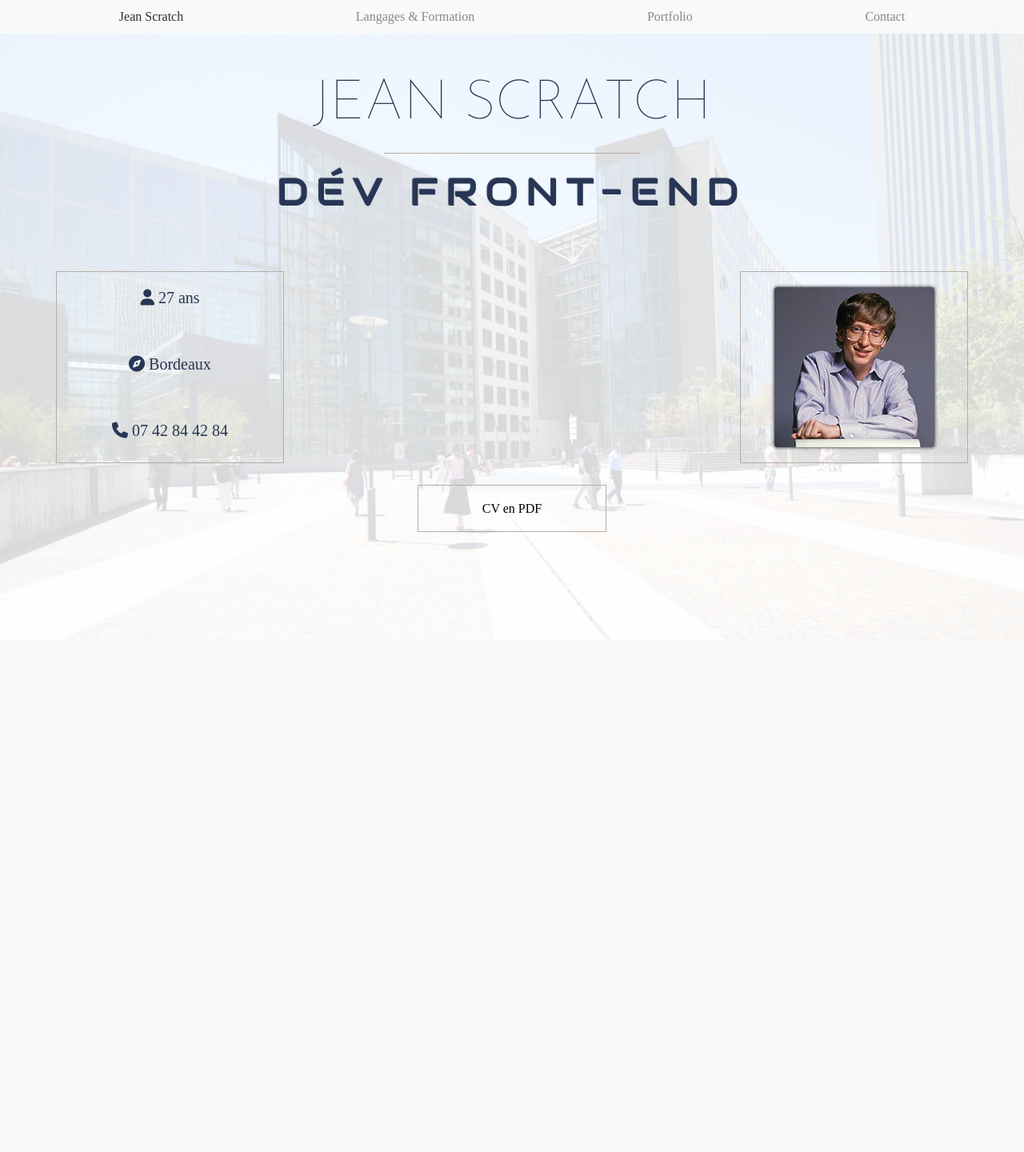
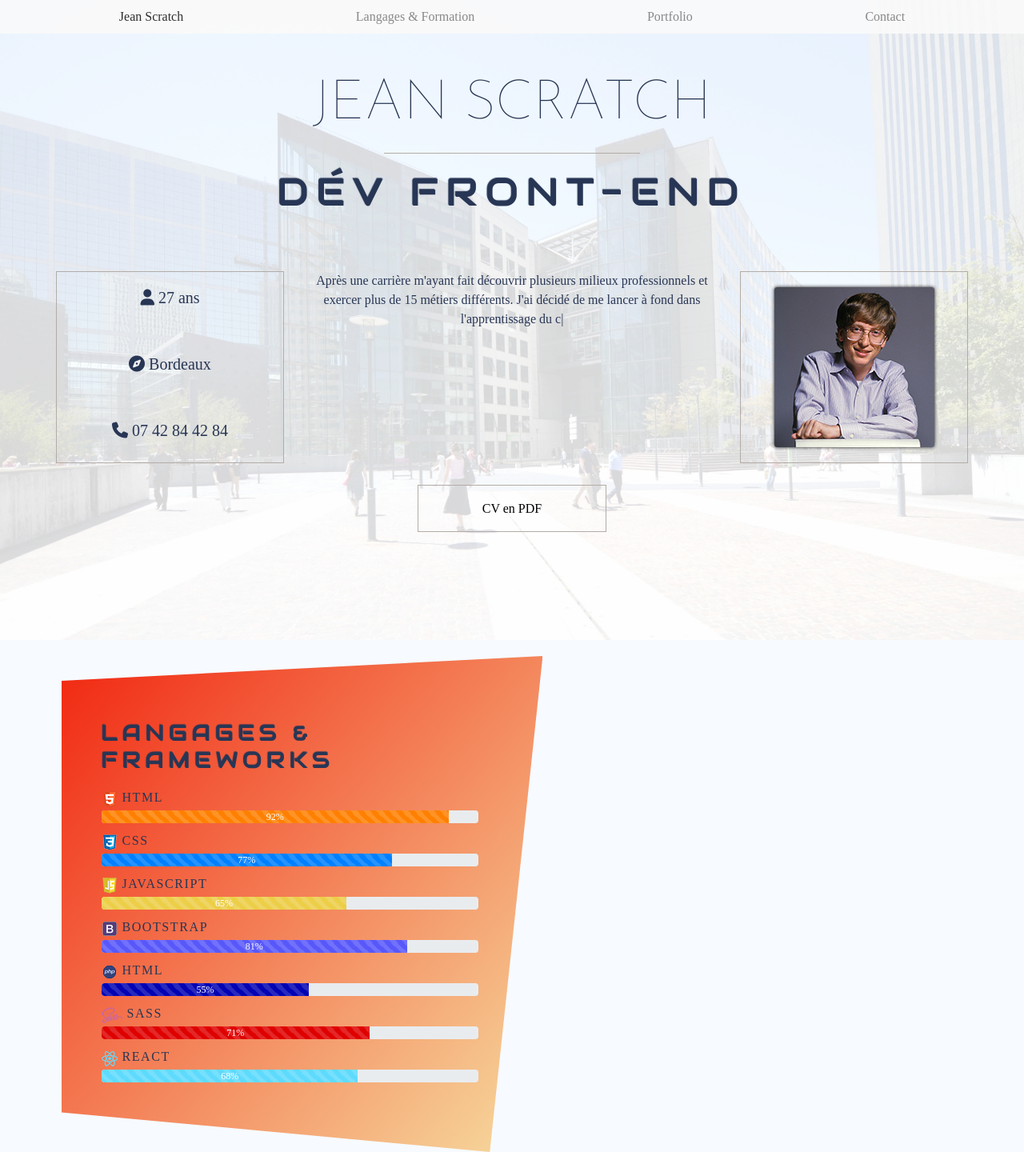
Before and after one commit to ThibaultG94/bootstrap-cv, a PHP site: page / in a window 1280 px wide. Shown: the whole page at 80% size. Before the commit the page ends 795 px from the top, so only its background shows below. Run offline with PHP 8.4, Linux system fonts and the light colour scheme; some web fonts are replaced.

Commit message:
progress bar

```diff
--- a/index.html
+++ b/index.html
@@ -66,7 +66,131 @@
 			</div>
 		</header>
 
+		<section id="langages">
+			<h3>Langages & frameworks</h3>
+			<div>
+				<div class="bar">
+					<img src="./media/html.png" alt="icone html" /> HTML
+				</div>
+				<div class="progress">
+					<div
+						class="progress-bar progress-bar-striped progress-bar-animated"
+						role="progressbar"
+						aria-valuenow="92"
+						aria-valuemin="0"
+						aria-valuemax="100"
+						style="width: 92%; background-color: #ff8000">
+						92%
+					</div>
+				</div>
+			</div>
+
+			<div>
+				<div class="bar">
+					<img src="./media/css.png" alt="icone css" /> CSS
+				</div>
+				<div class="progress">
+					<div
+						class="progress-bar progress-bar-striped progress-bar-animated"
+						role="progressbar"
+						aria-valuenow="77"
+						aria-valuemin="0"
+						aria-valuemax="100"
+						style="width: 77%; background-color: #0080ff">
+						77%
+					</div>
+				</div>
+			</div>
+
+			<div>
+				<div class="bar">
+					<img src="./media/js.png" alt="icone javascript" />
+					JAVASCRIPT
+				</div>
+				<div class="progress">
+					<div
+						class="progress-bar progress-bar-striped progress-bar-animated"
+						role="progressbar"
+						aria-valuenow="65"
+						aria-valuemin="0"
+						aria-valuemax="100"
+						style="width: 65%; background-color: #ecce48">
+						65%
+					</div>
+				</div>
+			</div>
+
+			<div>
+				<div class="bar">
+					<img src="./media/bootstrap.png" alt="icone bootstrap" />
+					BOOTSTRAP
+				</div>
+				<div class="progress">
+					<div
+						class="progress-bar progress-bar-striped progress-bar-animated"
+						role="progressbar"
+						aria-valuenow="81"
+						aria-valuemin="0"
+						aria-valuemax="100"
+						style="width: 81%; background-color: #5858fa">
+						81%
+					</div>
+				</div>
+			</div>
+
+			<div>
+				<div class="bar">
+					<img src="./media/php.png" alt="icone php" /> HTML
+				</div>
+				<div class="progress">
+					<div
+						class="progress-bar progress-bar-striped progress-bar-animated"
+						role="progressbar"
+						aria-valuenow="55"
+						aria-valuemin="0"
+						aria-valuemax="100"
+						style="width: 55%; background-color: #0404b4">
+						55%
+					</div>
+				</div>
+			</div>
+
+			<div>
+				<div class="bar">
+					<img src="./media/sass.png" alt="icone sass" /> SASS
+				</div>
+				<div class="progress">
+					<div
+						class="progress-bar progress-bar-striped progress-bar-animated"
+						role="progressbar"
+						aria-valuenow="71"
+						aria-valuemin="0"
+						aria-valuemax="100"
+						style="width: 71%; background-color: #df0101">
+						71%
+					</div>
+				</div>
+			</div>
+			<div>
+				<div class="bar">
+					<img src="./media/react.png" alt="icone react" /> REACT
+				</div>
+				<div class="progress">
+					<div
+						class="progress-bar progress-bar-striped progress-bar-animated"
+						role="progressbar"
+						aria-valuenow="68"
+						aria-valuemin="0"
+						aria-valuemax="100"
+						style="width: 68%; background-color: #5edafd">
+						68%
+					</div>
+				</div>
+			</div>
+		</section>
+
 		<script src="./assets/js/jquery.min.js" type="text/javacript"></script>
+		<script src="./assets/js/typed.min.js" type="text/javascript"></script>
 		<script src="./script.js" type="text/javascript"></script>
 	</body>
 </html>
--- /dev/null
+++ b/package.json
@@ -0,0 +1,5 @@
+{
+  "dependencies": {
+    "typed.js": "^2.0.12"
+  }
+}
--- a/script.js
+++ b/script.js
@@ -0,0 +1,24 @@
+// NAVBAR
+let lastScrollTop = 0;
+const navbar = document.querySelector('.navbar');
+
+window.addEventListener('scroll', () => {
+	const scrollTop =
+		window.pageTOffset || this.document.documentElement.scrollTop;
+
+	if (scrollTop > lastScrollTop) {
+		navbar.style.top = '-50px';
+	} else {
+		navbar.style.top = '0';
+	}
+	lastScrollTop = scrollTop;
+});
+
+// TYPED
+var typed = new Typed('.typed', {
+	strings: [
+		"Bonjour à tous et à toutes, je me présente je m'appelle Henry",
+		"Après une carrière m'ayant fait découvrir plusieurs milieux professionnels et exercer plus de 15 métiers différents. J'ai décidé de me lancer à fond dans l'apprentissage du code, depuis près de 6 mois je me forme à temps plein en autodidacte aux langages Front tels que CSS, JavaScript et son Framework React afin de devenir le plus rapidement possible développeur. Plus qu'un avenir professionnel, je me suis découvert une passion, celle de coder.",
+	],
+	typeSpeed: 20,
+});
--- a/style.css
+++ b/style.css
@@ -110,3 +110,23 @@ header .button:hover a {
 	transition: all 0.3s ease-in-out;
 	text-decoration: none;
 }
+
+/* *********************************** LANGAGES ***************************************** */
+#langages {
+	padding: 80px 80px 80px 50px;
+	margin: 20px 0 0 6%;
+	height: 620px;
+	width: 47%;
+	max-width: 640px;
+	background: linear-gradient(
+		131deg,
+		#f12711 0%,
+		rgba(245, 175, 25, 0.42) 99%
+	);
+	clip-path: polygon(0 5%, 100% 0, 89% 100%, 0 92%);
+}
+
+#langages .bar {
+	padding: 10px 0 4px;
+	letter-spacing: 0.1em;
+}
```
Also changed, not shown: assets/js/typed.min.js (added), package-lock.json (added).
